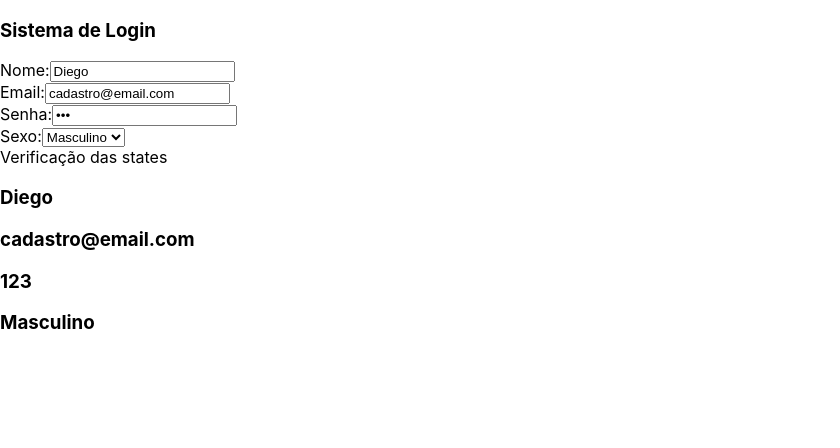
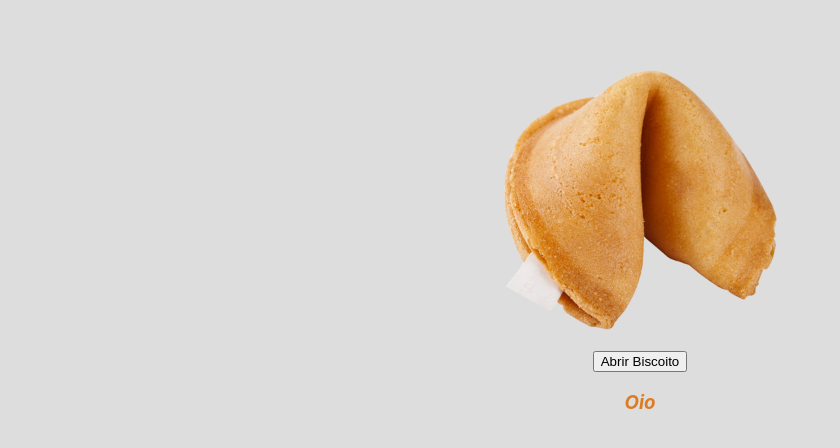
Before and after one commit to diegorofe/Biscoito-da-Sorte-React.Js, a React (Create React App) app: page / in a window 1280 px wide. Shown: the top 448 px of the page, without its empty margins (0-840 px from the left). Built offline with nearby package versions, Linux system fonts and the light colour scheme.

Commit message:
biscoito da sorte

```diff
--- a/src/App.js
+++ b/src/App.js
@@ -1,4 +1,6 @@
 import React, { Component } from 'react';
+import Biscoito from './assets/biscoito.png'
+import './style.css'
 
 
 export default class App extends Component {
@@ -6,57 +8,50 @@
 constructor(props){
   super(props);
   this.state = {
-      form: {
+    textoFrase: 'Oio'
+  };
 
-      nome: 'Diego',
-      email: 'cadastro@email.com',
-      senha: '123',
-      sexo: 'Masculino'
+  this.quebraBiscoito = this.quebraBiscoito.bind(this)
 
-      }
+    this.frases = ['Siga os bons e aprenda com eles.', 'O bom-senso vale mais do que muito conhecimento.',
+    'O riso é a menor distância entre duas pessoas.',
+    'Deixe de lado as preocupações e seja feliz.',
+    'Realize o óbvio, pense no improvável e conquiste o impossível.',
+    'Acredite em milagres, mas não dependa deles.',
+    'A maior barreira para o sucesso é o medo do fracasso.']
+
 
   }
 
-  this.dadosForm = this.dadosForm.bind(this)
+  quebraBiscoito() {
+
+let state = this.state;
+let numeroAleatorio = Math.floor(Math.random() * this.frases.length)
+state.textoFrase = ' " ' + this.frases[numeroAleatorio ] + ' " '
+this.setState(state)
 
 
-}
-
-//função para mudar o state
-dadosForm(e) {
-  let form = this.state.form
-  form[e.target.name] = e.target.value
-  this.setState({form: form});
-}
+  }
 
 
 render(){
   return(
-    <div>
-        <h3>Sistema de Login</h3>
-      Nome:
-      <input type="text" name="nome" value={this.state.form.nome}
-      onChange={this.dadosForm}></input> <br/>
-      Email:
-      <input onChange={this.dadosForm}  type="email" value= {this.state.form.email} name="email"></input> <br/>
-      Senha:
-      <input onChange={this.dadosForm}  type="password" value= {this.state.form.senha} name="senha"></input> <br/>
-      Sexo:
-      <select name="sexo" value={this.state.form.sexo} onChange={this.dadosForm}>
-        <option value="Masculino">Masculino</option>
-        <option value="Feminino">Feminino</option>
-      </select>
-
-      <div>
-    Verificação das states
-      <h3>{this.state.form.nome}</h3>
-       <h3>{this.state.form.email}</h3>
-       <h3>{this.state.form.senha}</h3>
-       <h3>{this.state.form.sexo}</h3>
-     </div>
+    <div className='container'>
+      <img src={Biscoito} className='img'/>
+      <Botao nome='Abrir Biscoito' acaoBtn={this.quebraBiscoito}/>
+      <h3 className='textoFrase'>{this.state.textoFrase}</h3>
     </div>
 
   );
 }
+}
 
+class Botao extends Component {
+  render(){
+    return(
+      <div>
+        <button onClick={this.props.acaoBtn}>{this.props.nome}</button>
+      </div>
+    )
+  }
 }
--- a/src/index.css
+++ b/src/index.css
@@ -5,6 +5,7 @@
     sans-serif;
   -webkit-font-smoothing: antialiased;
   -moz-osx-font-smoothing: grayscale;
+  background-color: #DDD;
 }
 
 code {
--- /dev/null
+++ b/src/style.css
@@ -0,0 +1,20 @@
+.container {
+    display: flex;
+    flex-direction: column;
+    width: 100%;
+    justify-content: center;
+    align-items: center;
+
+}
+
+.img {
+    width: 300px;
+    height: 300px;
+    margin-top: 50px;
+}
+
+.textoFrase {
+    font-style: italic;
+    color: #dd7b22;
+    text-align: center;
+}
```
Also changed, not shown: src/assets/biscoito.png (added).
